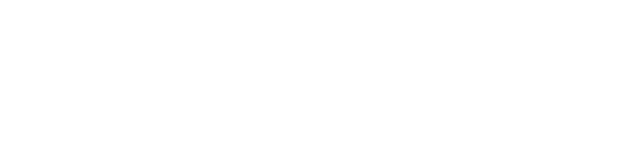
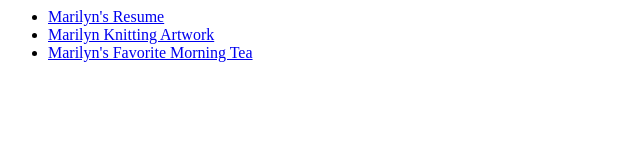
Before and after one commit to mflowers1395/project1, a plain HTML site: page page1.html in a window 1280 px wide. Shown: the whole page, without its empty margins (0-640 px from the left). Drawn offline with Linux system fonts and the light colour scheme.

Commit message:
Update page1.html

```diff
--- a/page1.html
+++ b/page1.html
@@ -3,5 +3,10 @@
   <title> Marilyn's Knitting Artwork </title>
 </head>
 <body>
+   <ul>
+  <li><a href="index.html">Marilyn's Resume</a></li>
+  <li><a href="page1.html">Marilyn Knitting Artwork</a></li>
+  <li><a href="page2.html">Marilyn's Favorite Morning Tea</a></li>
+</ul>
 </body>
 </html>
```
